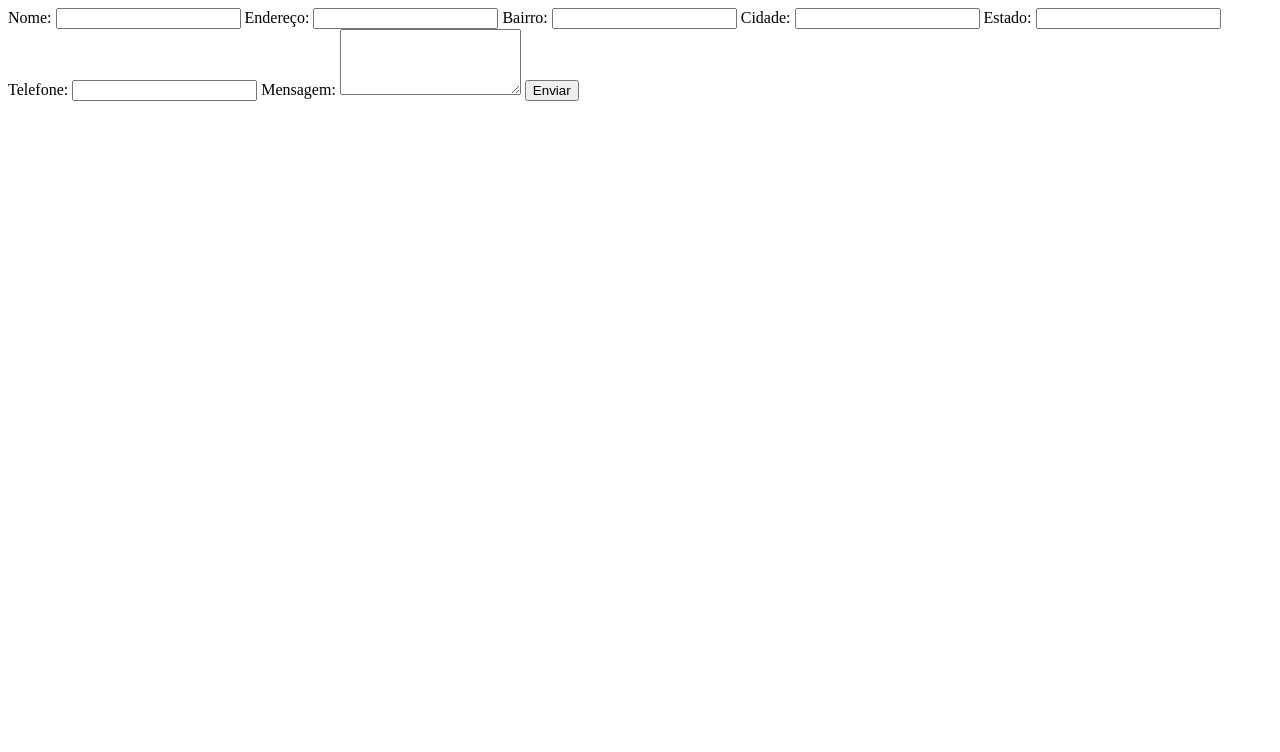
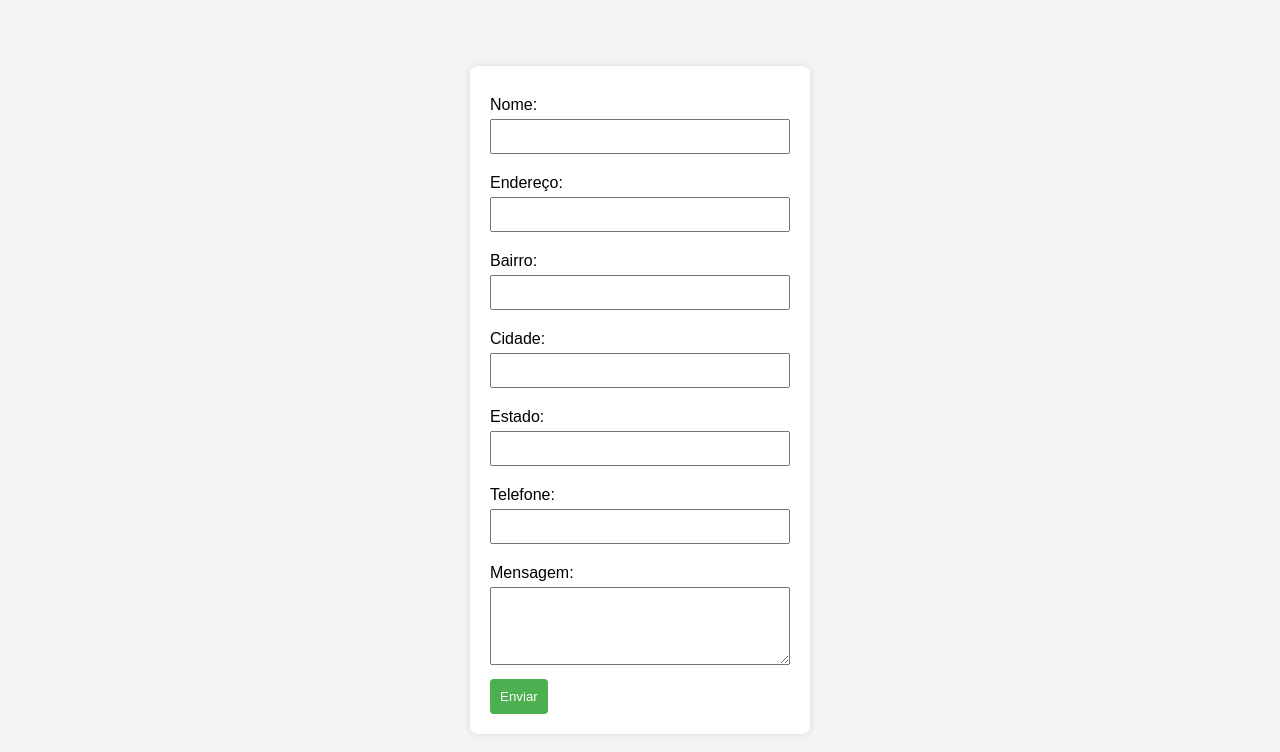
Before and after one commit to MarioZanin/FormularioCaptch, a plain HTML site: page index.html in a window 1280 px wide. Drawn offline with Linux system fonts and the light colour scheme.

Commit message:
Update style.css
escrevendo Scrypt

```diff
--- a/style.css
+++ b/style.css
@@ -0,0 +1,39 @@
+body {
+  font-family: Arial, sans-serif;
+  background-color: #f4f4f4;
+  margin: 0;
+  padding: 0;
+  display: flex;
+  justify-content: center;
+  align-items: center;
+  height: 100vh;
+}
+
+form {
+  background-color: #fff;
+  padding: 20px;
+  border-radius: 8px;
+  box-shadow: 0 0 10px rgba(0, 0, 0, 0.1);
+  width: 300px;
+}
+
+label {
+  display: block;
+  margin: 10px 0 5px;
+}
+
+input, textarea {
+  width: 100%;
+  padding: 8px;
+  margin-bottom: 10px;
+  box-sizing: border-box;
+}
+
+button {
+  background-color: #4caf50;
+  color: #fff;
+  padding: 10px;
+  border: none;
+  border-radius: 4px;
+  cursor: pointer;
+}
```
